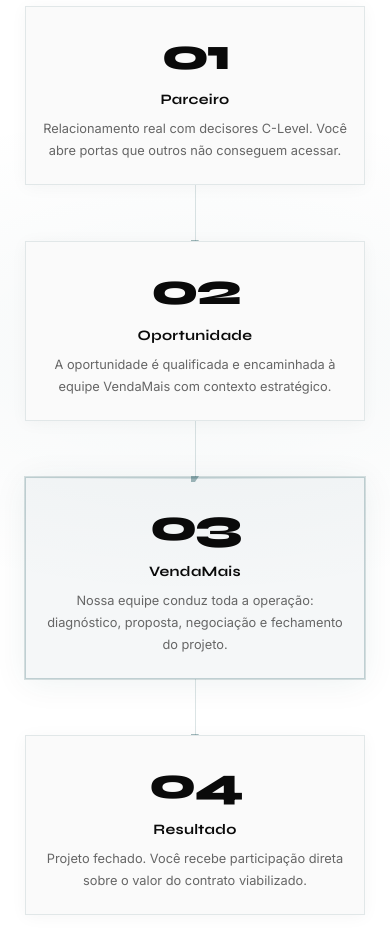
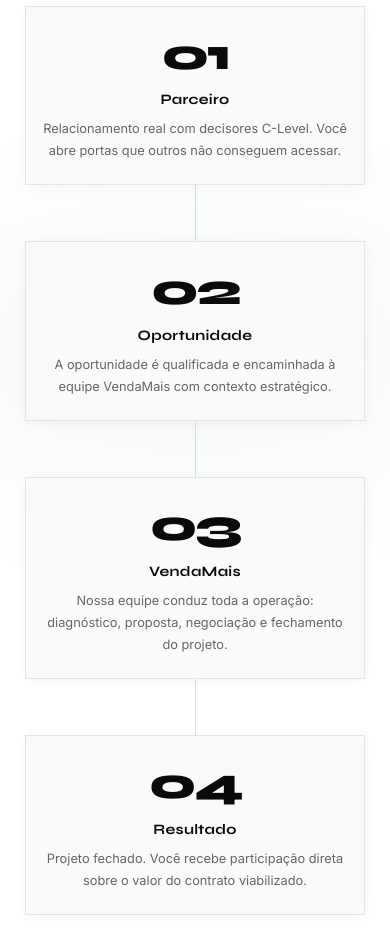
Before and after one commit to Dxniel804/VM-Partners, a Flask app: page / in a window 390 px wide. Shown: the part 1137-2071 px from the top of the page. Run offline with Flask 3, Linux system fonts and the light colour scheme; some libraries are stand-ins or nearby versions.

Commit message:
fix: Change the connector and the color of cards on section 2

```diff
--- a/template/index.html
+++ b/template/index.html
@@ -136,8 +136,7 @@
       <div class="flow-connector">
         <div class="flow-conn-line">
           <div class="flow-conn-glow"></div>
-          <div class="flow-conn-arrow"></div>
-        </div>
+                  </div>
         <span class="flow-conn-label">Indicação</span>
       </div>
 
@@ -160,14 +159,13 @@
       <div class="flow-connector">
         <div class="flow-conn-line">
           <div class="flow-conn-glow" style="animation-delay:1s"></div>
-          <div class="flow-conn-arrow"></div>
-        </div>
+                  </div>
         <span class="flow-conn-label">Execução</span>
       </div>
 
       <!-- NODE 3 — VendaMais highlight -->
       <div class="flow-node">
-        <div class="flow-card flow-card--highlight">
+        <div class="flow-card">
           <span class="flow-ghost-num">03</span>
           <div class="flow-icon">
             <svg viewBox="0 0 24 24" fill="none" stroke-width="1.5" stroke-linecap="round" stroke-linejoin="round">
@@ -184,8 +182,7 @@
       <div class="flow-connector">
         <div class="flow-conn-line">
           <div class="flow-conn-glow" style="animation-delay:2s"></div>
-          <div class="flow-conn-arrow"></div>
-        </div>
+                  </div>
         <span class="flow-conn-label">Receita</span>
       </div>
 
--- a/template/styles/styles.css
+++ b/template/styles/styles.css
@@ -2775,11 +2775,11 @@
 
 /* highlight variant (VendaMais) */
 .flow-card--highlight {
-  border-color: rgba(252,85,45,0.35);
-  background: rgba(252,85,45,0.06);
-  box-shadow: 0 0 0 1px rgba(252,85,45,0.18), 0 0 48px rgba(252,85,45,0.09);
-}
-.flow-card--highlight::after { opacity: 0.55; }
+  border-color: rgba(252,85,45,0.18);
+  background: rgba(252,85,45,0.03);
+  box-shadow: none;
+}
+.flow-card--highlight::after { opacity: 0.25; }
 
 /* ghost number */
 .flow-ghost-num {
@@ -2877,15 +2877,6 @@
   animation: connGlow 3s linear infinite;
 }
 
-.flow-conn-arrow {
-  position: absolute;
-  right: -5px; top: 50%;
-  transform: translateY(-50%);
-  width: 0; height: 0;
-  border-top: 4px solid transparent;
-  border-bottom: 4px solid transparent;
-  border-left: 6px solid rgba(252,85,45,0.5);
-}
 
 .flow-conn-label {
   position: absolute;
@@ -2957,15 +2948,6 @@
     animation: connGlowV 3s linear infinite;
   }
 
-  .flow-conn-arrow {
-    right: auto; top: auto;
-    bottom: -5px; left: 50%;
-    transform: translateX(-50%);
-    border-left: 4px solid transparent;
-    border-right: 4px solid transparent;
-    border-top: 6px solid rgba(252,85,45,0.5);
-    border-bottom: none;
-  }
 
   .flow-conn-label { display: none; }
 
@@ -3032,11 +3014,11 @@
   box-shadow: 0 18px 52px rgba(0,64,72,0.08), 0 0 0 1px rgba(0,64,72,0.1);
 }
 .flow-section .flow-card--highlight {
-  border-color: rgba(0,64,72,0.22);
-  background: rgba(0,64,72,0.04);
-  box-shadow: 0 0 0 1px rgba(0,64,72,0.15), 0 4px 32px rgba(0,64,72,0.07);
-}
-.flow-section .flow-card--highlight::after { opacity: 0.3; }
+  border-color: rgba(0,64,72,0.12);
+  background: rgba(0,64,72,0.02);
+  box-shadow: none;
+}
+.flow-section .flow-card--highlight::after { opacity: 0.15; }
 
 /* Card text */
 .flow-section .flow-card h3 { color: var(--black); }
@@ -3046,15 +3028,11 @@
 /* Connectors — teal */
 .flow-section .flow-conn-line { background: rgba(0,64,72,0.14); }
 .flow-section .flow-conn-glow { display: none; }
-.flow-section .flow-conn-arrow { border-left-color: rgba(0,64,72,0.36); }
 .flow-section .flow-conn-label { color: rgba(0,64,72,0.36); }
 
 /* Mobile vertical connector — teal */
 @media (max-width: 820px) {
-  .flow-section .flow-conn-arrow {
-    border-top-color: rgba(0,64,72,0.36);
-  }
-}
+  }
 
 /* ═══════════════════════════════════════════════
    BLOCO 5 — WHITE / TEAL THEME + SMALLER IMAGE
```
